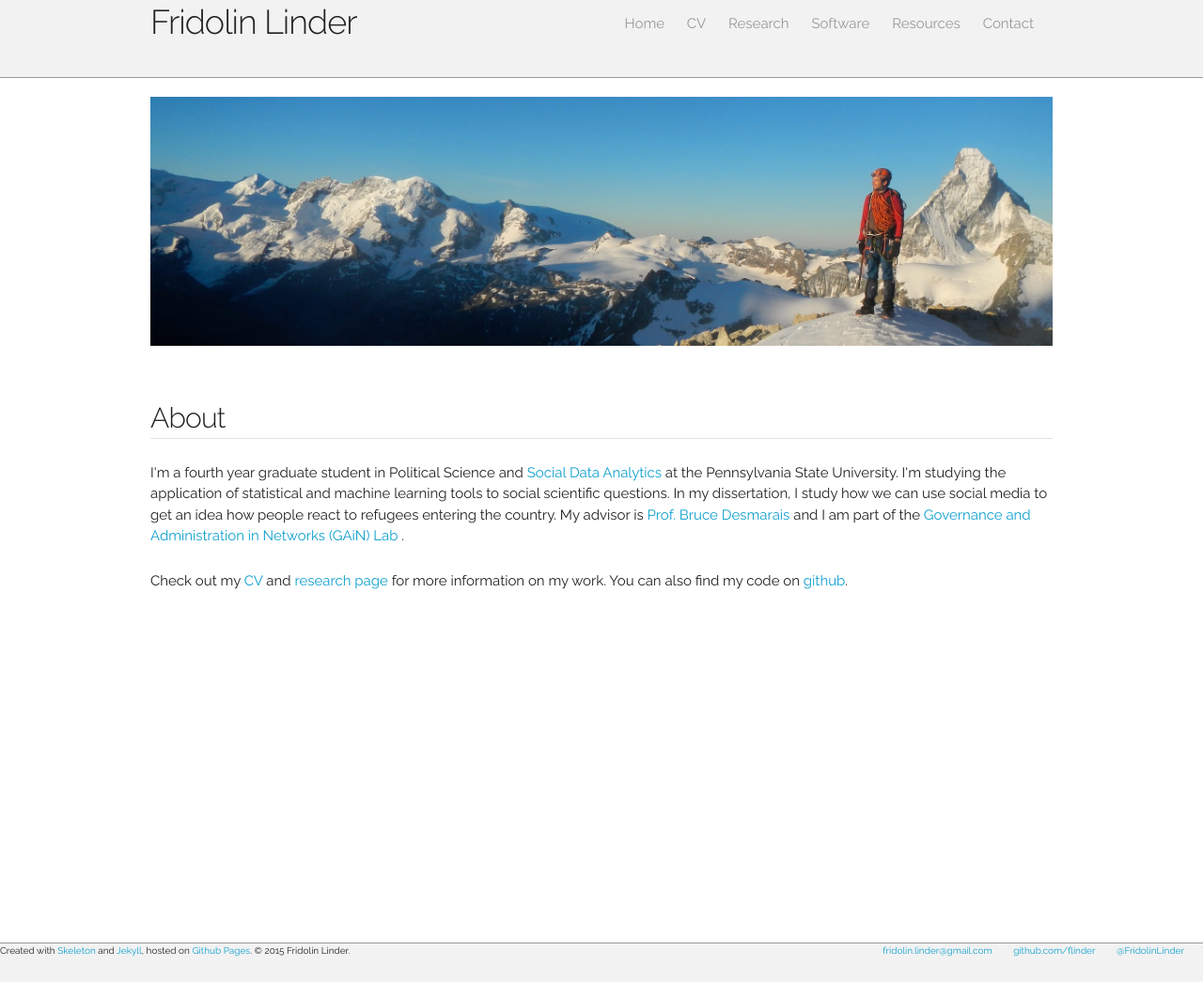
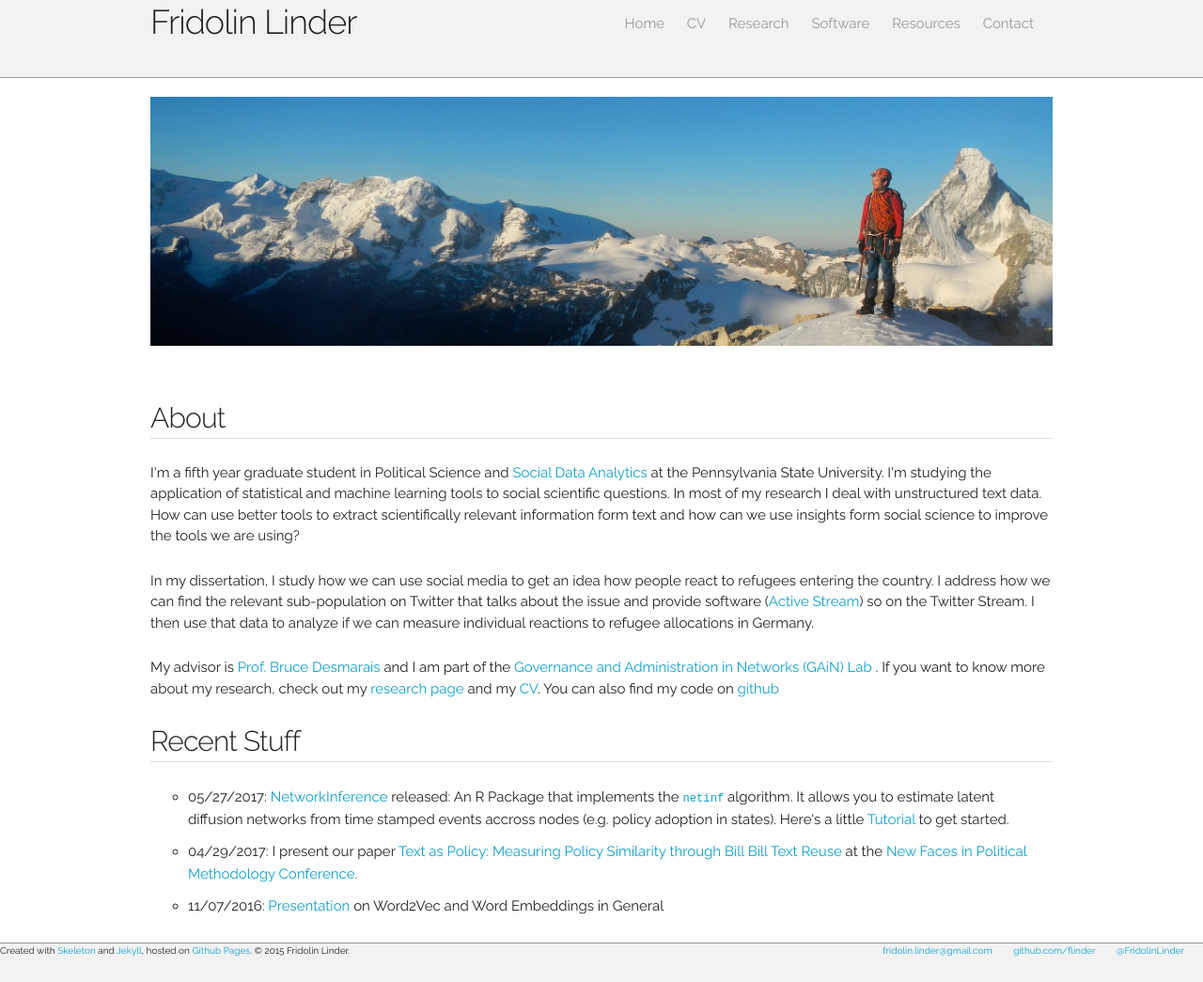
Before and after one commit to flinder/flinder.github.io, a Jekyll site: the page built from index.html, in a window 1280 px wide. Shown: the whole page at 94% size. Built offline with Jekyll 4.4.1, drawn with Linux system fonts in a browser that asks for light colours.

Commit message:
new home page design

```diff
--- a/contact.html
+++ b/contact.html
@@ -9,7 +9,7 @@ title: Contact
         <p>Pennsylvania State University <br> Department of Political Science
         <br> 230 Pond Laboratory <br> University Park, PA 16802</p>
         <p>
-        <a href="mailto:fridolin.linder@gmail.com">fridolin.linder@psu.edu</a><br>
+        <a href="mailto:fridolin.linder@gmail.com">fridolin.linder@gmail.com</a><br>
         <a href="https://github.com/flinder">github.com/flinder</a><br>
         <a href="https://twitter.com/FridolinLinder">@FridolinLinder</a><br>
         <a href="https://www.linkedin.com/in/FridolinLinder">linkedin.com/in/FridolinLinder</a>
--- a/css/skeleton.css
+++ b/css/skeleton.css
@@ -648,3 +648,9 @@ hr {
 table {
     width: 100%;
 }
+
+/* indentation for lists */
+ul {
+  padding-left: 40px;
+  list-style-position: outside;
+}
--- a/index.html
+++ b/index.html
@@ -9,11 +9,30 @@ title: Fridolin Linder
 
 <div id="welcome" class="twelve columns" >
     <h4>About</h4><hr/>
-    <p>I'm a fourth year graduate student in Political Science and <a
+    <p>I'm a fifth year graduate student in Political Science and <a
         href="http://bdss.psu.edu/education">Social Data Analytics</a> at the
     Pennsylvania State University. I'm studying the application of statistical
-    and machine learning tools to social scientific questions. In my dissertation, I study how we can use social media to get an idea how people react to refugees entering the country. My advisor is <a href="https://sites.psu.edu/desmaraisgroup/people/">Prof. Bruce Desmarais</a> and I am part of the <a href="http://brucedesmarais.com/lab.html">Governance and Administration in Networks (GAiN) Lab </a>.</p>
+    and machine learning tools to social scientific questions. In most of my
+    research I deal with unstructured text data. How can use better tools to
+    extract scientifically relevant information form text and how can we use
+    insights form social science to improve the tools we are using?<p>
 
-    <p> Check out my <a href="/cv/index.html">CV</a> and <a href="/research.html">research page</a> for more information on my work. You can also find my code on <a href="https://github.com/flinder">github</a>. </p>
+
+    <p>In my dissertation, I study how we can use social media to get an idea how
+    people react to refugees entering the country. I address how we can find the relevant
+    sub-population on Twitter that talks about the issue and provide software
+    (<a href="">Active Stream</a>) so on the Twitter Stream. I then use that
+    data to analyze if we can measure individual reactions to refugee allocations in
+    Germany. </p>
+
+    <p>My advisor is <a href="https://sites.psu.edu/desmaraisgroup/people/">Prof. Bruce Desmarais</a> and I am part of the <a href="http://brucedesmarais.com/lab.html">Governance and Administration in Networks (GAiN) Lab </a>. If you want to know more about my research, check out my <a href="/research.html">research page</a> and my <a href="/cv/index.html">CV</a>. You can also find my code on <a href="https://github.com/flinder">github</a></p>
+
+    <h4>Recent Stuff</h4><hr/>
+
+    <ul>
+        <li>05/27/2017: <a href="https://github.com/desmarais-lab/NetworkInference">NetworkInference</a> released: An R Package that implements the <a href="http://snap.stanford.edu/netinf/"><tt>netinf</tt></a> algorithm. It allows you to estimate latent diffusion networks from time stamped events accross nodes (e.g. policy adoption in states). Here's a little <a href="/software/2017/03/27/networkinference-tutorial.html">Tutorial</a> to get started.</li>
+        <li>04/29/2017: I present our paper <a href="https://papers.ssrn.com/sol3/papers.cfm?abstract_id=2812607">Text as Policy: Measuring Policy Similarity through Bill Bill Text Reuse</a> at the <a href="http://qssi.psu.edu/new-faces-in-political-methodology-conference">New Faces in Political Methodology Conference</a>.</li>
+        <li>11/07/2016: <a href="/resources/2016/11/07/word2vec-embeddings-slides.html">Presentation</a> on Word2Vec and Word Embeddings in General
+
 
 </div>
```
Also changed, not shown: _posts/2016-11-07-word2vec-embeddings-slides.md (+1 -2 lines), _posts/2017-04-29-new-faces-presentation.md (added, +11 -0 lines), images/alignment_score_distribution.png (added), 1 other file.
